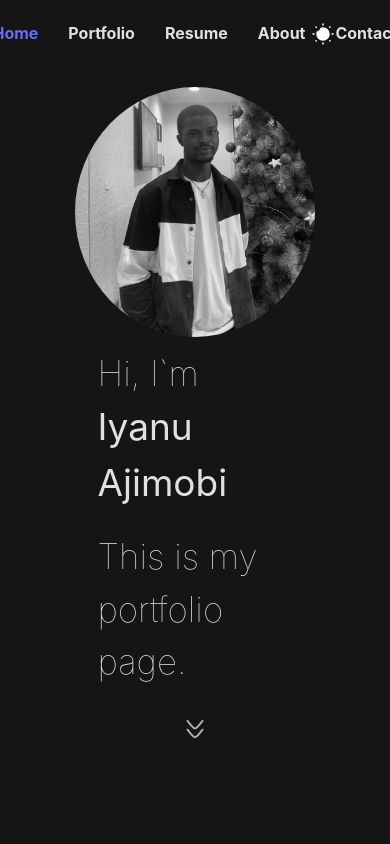
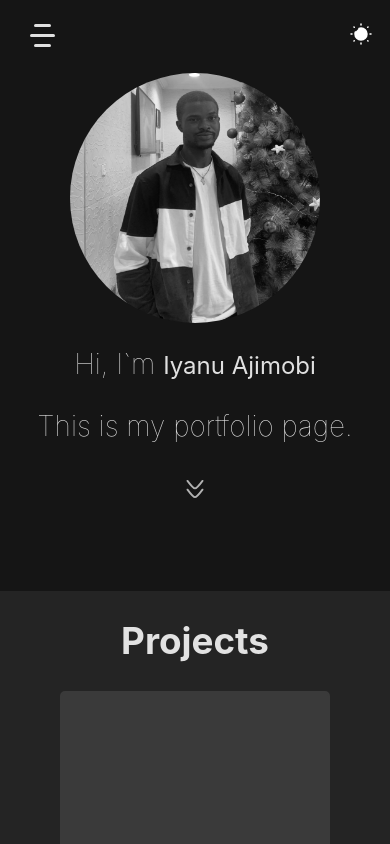
Before and after one commit to I-yan-u/portfolio, a React (Vite) app: page / in a window 390 px wide. Shown: the top 844 px of the page. Built offline with nearby package versions, Linux system fonts and the light colour scheme; no server answers.

Commit message:
Updated responsiveness

```diff
--- a/src/css/Header.module.css
+++ b/src/css/Header.module.css
@@ -51,3 +51,43 @@
 .active > a{
     color: var(--active-font);
 }
+
+/* Toggle switch */
+.toggle {
+    display: none;
+}
+
+@media screen and (max-width: 600px) {
+    .toggle {
+        display: flex;
+    }
+
+    .nav {
+        width: 100dvw;
+        height: 65px;
+    }
+
+    .navbar {
+        display: none;
+        /* display: flex; */
+        flex-direction: column;
+        gap: 2dvh;
+        background-color: var(--body-dark);
+        margin-top: 0;
+        padding-top: 15px;
+        padding-bottom: 15px;
+        height: max-content;
+    }
+
+    .icons {
+        position: absolute;
+        right: 0;
+        left: 85%;
+    }
+}
+
+/* Navbar dropdown */
+.nav_drop {
+    display: flex;
+    flex-direction: column;
+}
--- a/src/css/Home.module.css
+++ b/src/css/Home.module.css
@@ -93,5 +93,28 @@
 @media screen and (max-width: 1000px) {
     .container {
         background: var(--input);
+        height: 70dvh;
+        /* background-image: none; */
+    }
+
+    .overlay {
+        height: 70dvh;
+    }
+
+    .left_div {
+        width: 100%;
+    }
+
+    .right_div {
+        width: 100%;
+        margin-top: 10px;
+    }
+
+    .right_div > p {
+        font-size: 28px;
+    }
+
+    .right_div > p > span {
+        font-size: 24px;
     }
 }
--- a/src/css/Portfolio.module.css
+++ b/src/css/Portfolio.module.css
@@ -33,7 +33,6 @@
 
 @media screen and (max-width: 1200px){
     .container {
-        flex-direction: column;
         height: max-content;
         margin: 30px 0;
     }
@@ -42,7 +41,10 @@
         margin: 60px 0;
     }
 
+}
+
+@media screen and (max-width: 1000px){
     .h2 {
-        top: 100dvh;
+        top: 69dvh;
     }
 }
--- /dev/null
+++ b/src/css/toggleswitch.css
@@ -0,0 +1,62 @@
+#checkbox {
+    display: none;
+  }
+
+  .toggle {
+    position: absolute;
+    width: 25px;
+    height: 40px;
+    cursor: pointer;
+    display: flex;
+    flex-direction: column;
+    align-items: center;
+    justify-content: center;
+    gap: 7px;
+    transition-duration: .5s;
+    margin-left: 30px;
+    margin-top: 15px;
+    z-index: 5;
+    background-color: #ffffff00;
+  }
+
+  .bars {
+    width: 100%;
+    height: 3px;
+    background-color: var(--font-dark-color);
+    border-radius: 3px;
+  }
+
+  #bar2 {
+    transition-duration: .8s;
+  }
+
+  #bar1,#bar3 {
+    width: 70%;
+  }
+
+  #checkbox:checked + .toggle .bars {
+    position: absolute;
+    transition-duration: .5s;
+  }
+
+  #checkbox:checked + .toggle #bar2 {
+    transform: scaleX(0);
+    transition-duration: .5s;
+  }
+
+  #checkbox:checked + .toggle #bar1 {
+    width: 100%;
+    transform: rotate(45deg);
+    transition-duration: .5s;
+  }
+
+  #checkbox:checked + .toggle #bar3 {
+    width: 100%;
+    transform: rotate(-45deg);
+    transition-duration: .5s;
+  }
+
+  #checkbox:checked + .toggle {
+    transition-duration: .5s;
+    transform: rotate(180deg);
+  }
--- a/src/sections/Header.jsx
+++ b/src/sections/Header.jsx
@@ -1,5 +1,6 @@
 // import React from 'react'
 import style from '../css/Header.module.css';
+import '../css/toggleswitch.css';
 import { useEffect, useState } from 'react';
 import { MoonIcon, SunIcon } from '../assets';
 import darkBG from '../assets/darkBG3.jpg';
@@ -9,6 +10,7 @@ import lightBG from '../assets/lightBG.jpg';
 function Header() {
   const [darkMode, setMode] = useState(false);
   const [activeLink, setActiveLink] = useState(null);
+  const [navToggle, setNavToggle] = useState(false);
 
   const toggleMode = () => {
     setMode(!darkMode);
@@ -76,11 +78,25 @@ function Header() {
     };
   }, [])
 
+  const dropDown = (event) => {
+    const isChecked = event.target.checked;
+    setNavToggle(isChecked);
+    // console.log(isChecked);
+  }
+
 
   return (
     <>
       <nav className={style.nav}>
-        <ul className={style.navbar} >
+        <div className={style.toggle}>
+          <input type="checkbox" id="checkbox" className={style.checked} onClick={event => dropDown(event)} />
+            <label htmlFor="checkbox" className="toggle">
+                <div className="bars" id="bar1"></div>
+                <div className="bars" id="bar2"></div>
+                <div className="bars" id="bar3"></div>
+            </label>
+        </div>
+        <ul className={`${style.navbar} ${navToggle ? style.nav_drop : ''}`} id='navbar'>
           <li className={`${style.list} ${activeLink === 'Home' ? style.active: ''}`}>
             <a href="#Home">Home</a>
           </li>
```
